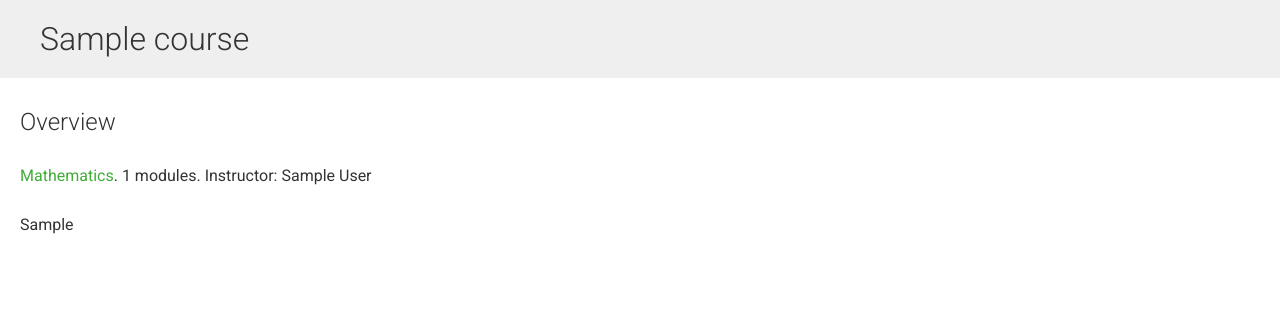
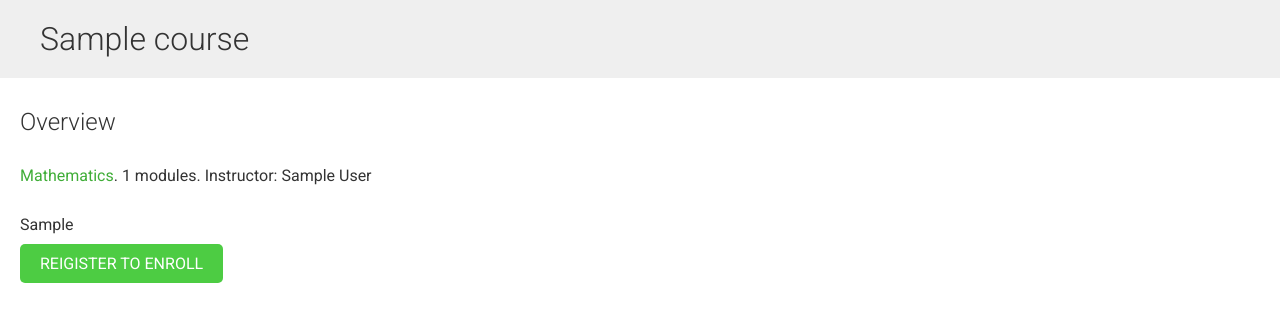
Before and after one commit to Yerassil/django_edu, a Django app: a page that uses courses/templates/courses/course/detail.html in a window 1280 px wide. Shown: the part 54-376 px from the top of the page. Run offline with Django 3.2, Linux system fonts and the light colour scheme; data comes from the database, SQL or seed files in the repository; tables that the repository leaves empty hold one stand-in row (values such as "Sample post"); some libraries are stand-ins or nearby versions.

Commit message:
Add enrolling in courses functionality, update Course model

```diff
--- a/courses/models.py
+++ b/courses/models.py
@@ -27,6 +27,9 @@ class Course(models.Model):
     slug = models.SlugField(max_length=200, unique=True)
     overview = models.TextField()
     created = models.DateTimeField(auto_now_add=True)
+    students = models.ManyToManyField(User,
+                                      related_name='courses_joined',
+                                      blank=True)
 
     class Meta:
         ordering = ['-created']
--- a/courses/templates/courses/course/detail.html
+++ b/courses/templates/courses/course/detail.html
@@ -18,6 +18,17 @@
               Instructor: {{ course.owner.get_full_name }}
           </p>
           {{ object.overview|linebreaks }}
+          {% if request.user.is_authenticated %}
+            <form action="{% url 'student_enroll_course' %}" method="post">
+              {{ enroll_form }}
+              {% csrf_token %}
+              <input type="submit" class="button" value="Enroll now">
+            </form>
+          {% else %}
+              <a href="{% url 'student_registration' %}" class="button">
+                Reigister to enroll
+              </a>
+          {% endif %}
         </div>
     {% endwith %}
 {% endblock %}
--- a/courses/views.py
+++ b/courses/views.py
@@ -11,11 +11,17 @@ from django.db.models import Count
 from .models import Course, Module, Content, Subject
 from .forms import ModuleFormSet
 from braces.views import CsrfExemptMixin, JsonRequestResponseMixin
+from students.forms import CourseEnrollForm
 
 
 class CourseDetailView(DetailView):
     model = Course
     template_name = 'courses/course/detail.html'
+
+    def get_context_data(self, **kwargs):
+        context = super(CourseDetailView, self).get_context_data(**kwargs)
+        context['enroll_form'] = CourseEnrollForm(initial={'course': self.object})
+        return context
 
 
 class CourseListView(TemplateResponseMixin, View):
--- /dev/null
+++ b/students/forms.py
@@ -0,0 +1,6 @@
+from django import forms
+from courses.models import Course
+
+
+class CourseEnrollForm(forms.Form):
+    course = forms.ModelChoiceField(queryset=Course.objects.all(), widget=forms.HiddenInput)
--- a/students/urls.py
+++ b/students/urls.py
@@ -4,4 +4,6 @@ from . import views
 urlpatterns = [
     path('register/', views.StudentRegistrationView.as_view(),
          name='student_registration'),
+    path('enroll-course/', views.StudentEnrollCourseView.as_view(),
+         name='student_enroll_course'),
 ]
```
Also changed, not shown: students/views.py (+16 -1 lines), courses/migrations/0004_course_students.py (added).
